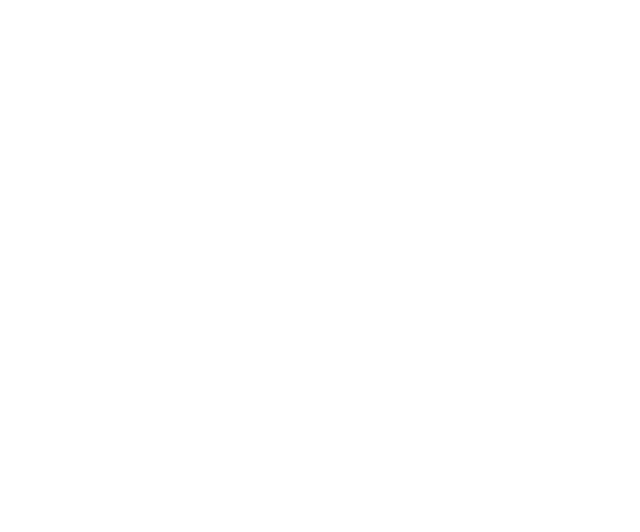
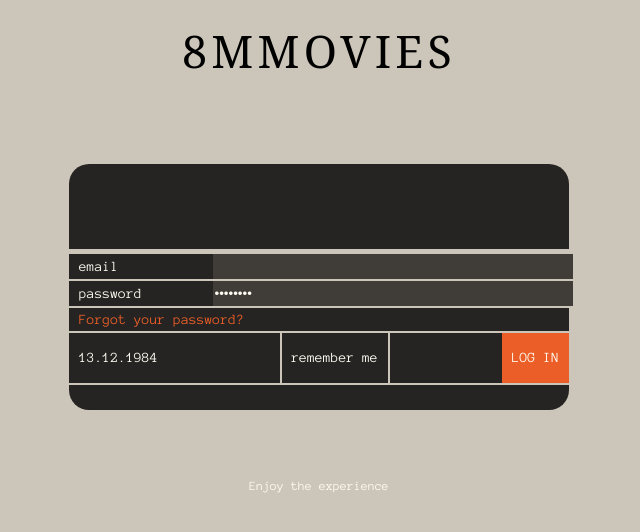
Before and after one commit to oscarCorb/KC-01-practica-HTML-CSS, a plain HTML site: page src/pages/log-in.html in a window 1280 px wide. Shown: the whole page, without its empty margins (321-961 px from the left). Drawn offline with Linux system fonts and the light colour scheme; a web font is replaced by a local one.

Commit message:
ADD: Log in page

```diff
--- a/src/css/log-in.css
+++ b/src/css/log-in.css
@@ -0,0 +1,127 @@
+.logo {
+  font-family: Phosphate, Georgia, "Times New Roman", Times, serif;
+  font-size: 2.8rem;
+  letter-spacing: 4.2px;
+  font-weight: lighter;
+  color: var(--color-black-magic);
+  margin: 20px;
+}
+
+main {
+  display: flex;
+  justify-content: center;
+
+  /* just for testing */
+  margin-top: 83px;
+}
+
+.log-in-wrapper {
+  width: 100%;
+  margin: 0 20px;
+  max-width: 500px;
+}
+
+/* TOP BAR */
+.top-bar {
+  height: 85px;
+  background-color: var(--color-black-magic);
+  border-radius: 20px 20px 0 0;
+  border-bottom: solid 5px var(--color-stark-white);
+}
+
+/* FORM BAR */
+form {
+  display: table;
+  width: 100%;
+}
+
+form .form-row {
+  display: table-row;
+  background-color: var(--color-space-shuttle);
+}
+
+label {
+  font-size: 0.9rem;
+  display: table-cell;
+
+  padding-left: 10px;
+  color: var(--color-floral-white);
+  background-color: var(--color-black-magic);
+
+  line-height: 23px;
+  border-bottom: solid 2px var(--color-stark-white);
+}
+
+input {
+  display: table-cell;
+  width: 100%;
+  color: var(--color-floral-white);
+  background-color: var(--color-space-shuttle);
+  border: none;
+
+  line-height: 23px;
+  border-bottom: solid 2px var(--color-stark-white);
+}
+
+/* FOTGOT PASSWORD BAR */
+.forgot-bar {
+  font-size: 0.9rem;
+  line-height: 23px;
+  background-color: var(--color-black-magic);
+  padding-left: 10px;
+  border-bottom: solid 2px var(--color-stark-white);
+}
+
+.forgot-bar a {
+  color: var(--color-orange);
+}
+
+/* DATE & LINKS BAR */
+.date-links-bar {
+  display: flex;
+  justify-content: space-between;
+  align-content: space-around;
+  line-height: 50px;
+  font-size: 0.9rem;
+  color: var(--color-floral-white);
+  background-color: var(--color-black-magic);
+  border-bottom: solid 2px var(--color-stark-white);
+}
+
+.date-links-bar .item {
+  padding-left: 10px;
+  padding-right: 10px;
+}
+
+.date-links-bar .remember {
+  border-left: solid 2px;
+  border-right: solid 2px;
+  border-color: var(--color-stark-white);
+  /* border-left-color: white; */
+}
+
+.date-links-bar .log-in-btn {
+  color: var(--color-floral-white);
+  background-color: var(--color-orange);
+}
+
+/* BOTTOM BAR */
+.bottom-bar {
+  height: 25px;
+  background-color: var(--color-black-magic);
+  border-radius: 0 0 20px 20px;
+}
+
+.text {
+  color: var(--color-floral-white);
+  font-size: 0.8rem;
+  margin-top: 70px;
+}
+
+/*
+  @tgb, una duda sobre el logo y las buenas prácticas.
+
+  Mi logo es texto y no sé si ponerlo directamente en un anchor tag, o en un anchor que esté dentro de un div, en un div que esté dentro de un anchor...
+
+  En fin, no sé cuál es la mejor manera para este caso.
+*/
--- a/src/css/styles.css
+++ b/src/css/styles.css
@@ -38,15 +38,14 @@ h3 {
   margin: 0;
 }
 
-a,
+a {
+  text-decoration: none;
+  color: initial;
+}
+
 a:visited {
   text-decoration: none;
-  /* color: var(--color-orange); */
 }
-
-/* #logo {
-  color: red;
-} */
 
 a:hover {
   text-decoration: underline;
@@ -64,6 +63,12 @@ video:focus {
   text-align: center;
 }
 
+.material-icons:hover,
 .social-icons i:hover {
   color: var(--color-orange);
 }
+
+/* Usar esto en más elementos de la web (los logos, etc) */
+.center {
+  text-align: center;
+}
--- a/src/pages/log-in.html
+++ b/src/pages/log-in.html
@@ -0,0 +1,63 @@
+<!DOCTYPE html>
+<html lang="en">
+<head>
+    <meta charset="UTF-8">
+    <meta name="viewport" content="width=device-width, initial-scale=1.0">
+    <title>Welcome | 8MMOVIES</title>
+
+    <!-- google fonts -->
+    <link href="https://fonts.googleapis.com/css2?family=Anonymous+Pro&display=swap" rel="stylesheet">
+
+    <!-- material icons -->
+    <link href="https://fonts.googleapis.com/icon?family=Material+Icons" rel="stylesheet">
+
+    <!-- font awesome -->
+    <script src="https://kit.fontawesome.com/0991185c0b.js" crossorigin="anonymous"></script>
+
+    <link rel="stylesheet" href="../css/reset.css">
+    <link rel="stylesheet" href="../css/styles.css">
+    <link rel="stylesheet" href="../css/log-in.css">
+    <!-- <link rel="stylesheet" href="../css/header.css"> -->
+    <!-- <link rel="stylesheet" href="../css/footer.css"> -->
+
+</head>
+<body>
+    <div id="logo" class="logo center">
+        <a href="/">8MMOVIES</a>
+    </div>
+
+    <main>
+
+        <div class="log-in-wrapper">
+
+            <div class="top-bar"></div>
+            <div class="form-bar">
+                <form id="log-in-form" class="log-in-form">
+                    <p class="form-row">
+                        <label for="email">email</label>
+                        <input type="email" id="email" name="email" required>
+                    </p>
+                    <p class="form-row">
+                        <label for="password">password</label>
+                        <input type="password" id="password" name="password" value="password" required>
+                    </p>
+                </form>
+            </div>
+            <div class="forgot-bar">
+                <a href="../index.html">Forgot your password?</a>
+            </div>
+            <div class="date-links-bar">
+                <div class="item date">13.12.1984</div>
+                <div class="item remember">remember me</div>
+                <a href="../index.html"><div class="item log-in-btn">LOG IN</div></a>
+
+            </div>
+            <div class="bottom-bar"></div>
+
+        </div>
+    </main>
+
+    <div class="text center">Enjoy the experience</div>
+
+</body>
+</html>
```
